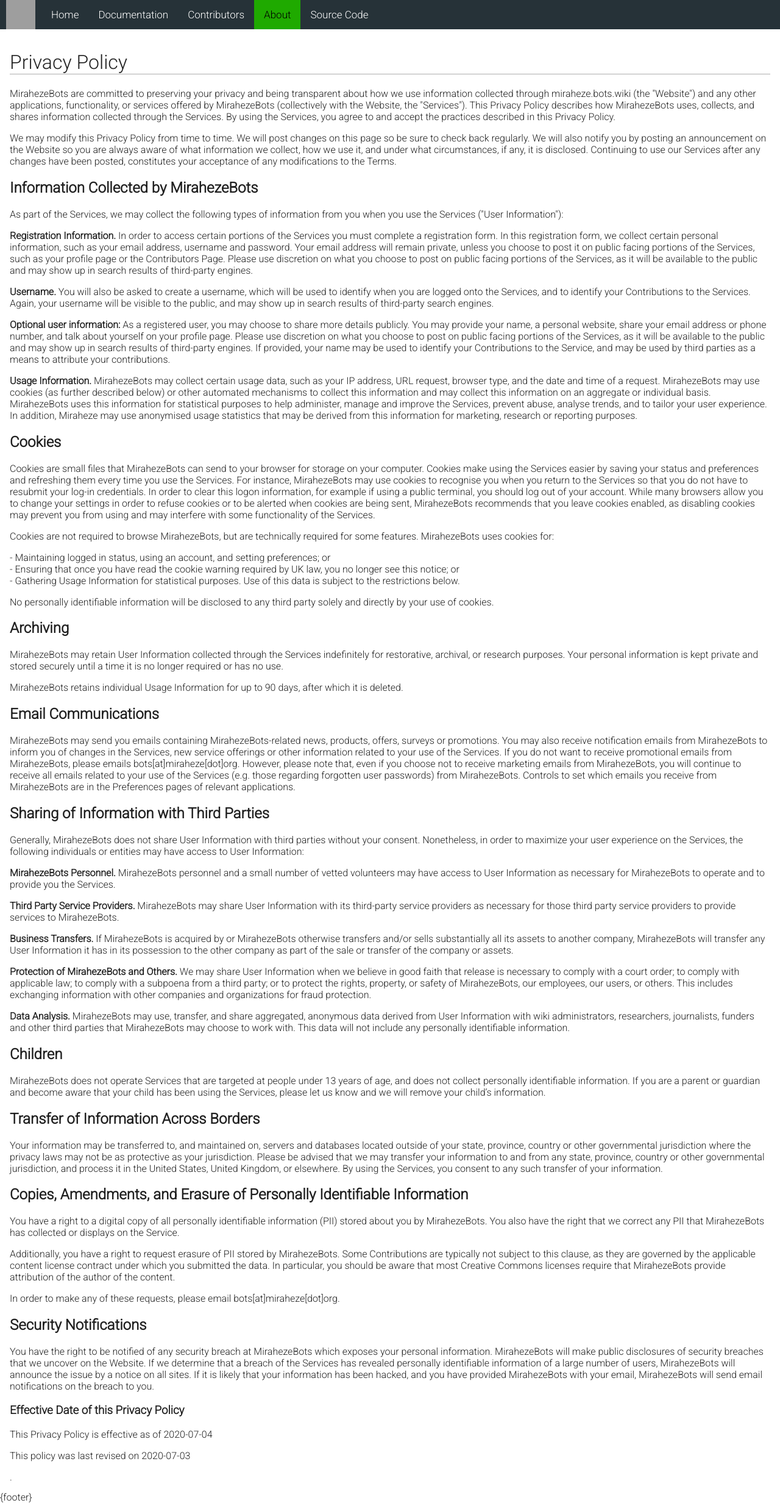
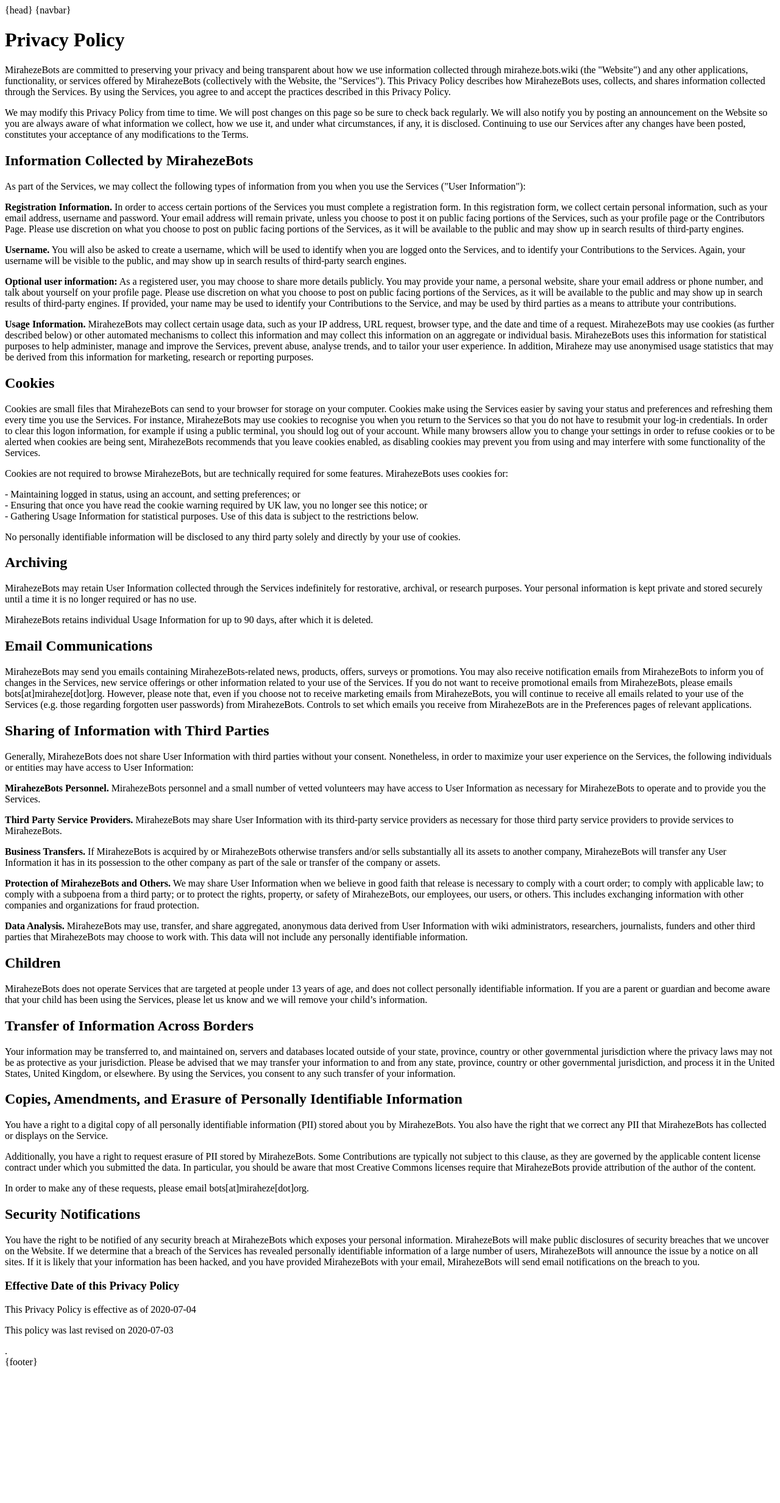
Before and after one commit to Universal-Omega/mirahezebots.org, a Python web app: template templates/privacy.html in a window 1280 px wide. Shown: the whole page at 61% size. After the commit the page ends 2241 px from the top, so only its background shows below. Run offline with Jinja, Linux system fonts and the light colour scheme; the template is opened without the code that fills it, so the values that code supplies are empty; grey boxes are pictures that could not be loaded.

Commit message:
Update privacy.html

```diff
--- a/templates/privacy.html
+++ b/templates/privacy.html
@@ -1,37 +1,8 @@
 <!DOCTYPE html>
 <html lang="en">
-    <head>
-        <title>Privacy - MirahezeBot</title>
-        <meta charset="UTF-8">
-        <meta name="description" content="Official website of the MirahezeBot Sopel IRC custom modules.">
-        <meta name="viewport" content="width=device-width, initial-scale=1.0">
-        <link rel="canonical" href="https://bots.miraheze.wiki/privacy.html"/>
-        <link href="https://fonts.googleapis.com/css2?family=Roboto:wght@100;300" rel="stylesheet" type="text/css">
-        <link href="https://fonts.googleapis.com/css2?family=Roboto+Mono" rel="stylesheet" type="text/css">
-        <link rel="stylesheet" href="css/common.css?v=6">
-        <link rel="stylesheet" href="Font-Awesome/css/all.css?v=3">
-        <script>
-            function myFunction() {
-                var x = document.getElementById("nav");
-                if (x.className === "topnav") {
-                    x.className += " responsive";
-                } else {
-                    x.className = "topnav";
-                }
-            }
-        </script>
-    </head>
+    {head}
     <body>
-        <div class="topnav" id="nav">
-            <img src="logo.png" alt="MirahezeBot Logo" width="48" height="48" style="float:left;vertical-align:middle;margin:0px 10px">
-            <a href="index.html">Home</a>
-            <a href="documentation.html">Documentation</a>
-            <a href="contribs.html">Contributors</a>
-            <a class="active" href="about.html">About</a>
-            <a href="https://bots.miraheze.org/wiki/Source_Code">Source Code</a>
-            <a href="javascript:void(0);" class="icon" onclick="myFunction()">
-            <em class="fa fa-bars"></em></a>
-        </div>
+        {navbar}
         <div class="content">
             <h1>Privacy Policy</h1>
             <p>MirahezeBots are committed to preserving your privacy and being transparent about how we use information collected through miraheze.bots.wiki (the "Website") and any other applications, functionality, or services offered by MirahezeBots (collectively with the Website, the "Services"). This Privacy Policy describes how MirahezeBots uses, collects, and shares information collected through the Services. By using the Services, you agree to and accept the practices described in this Privacy Policy.</p>
```
